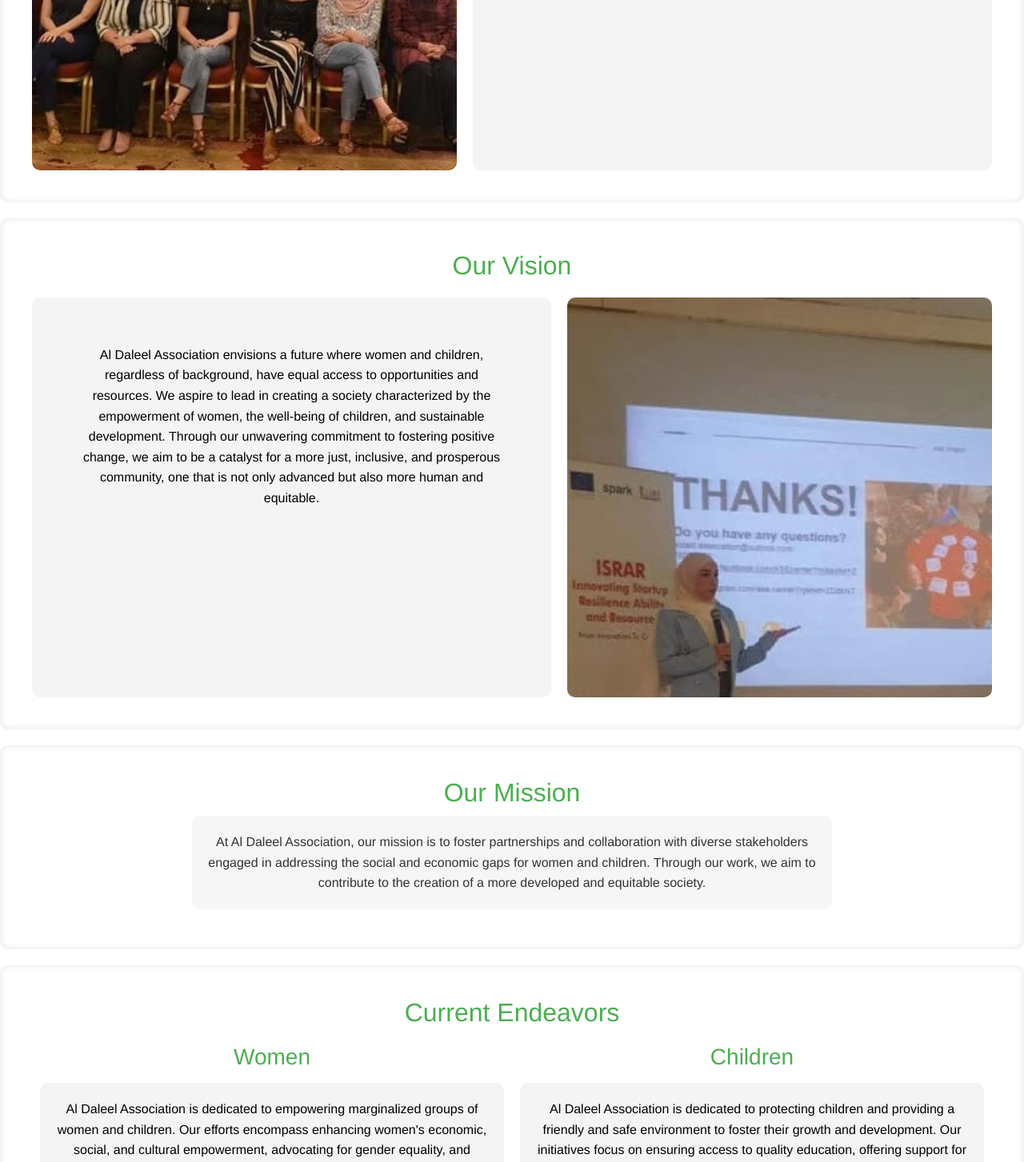
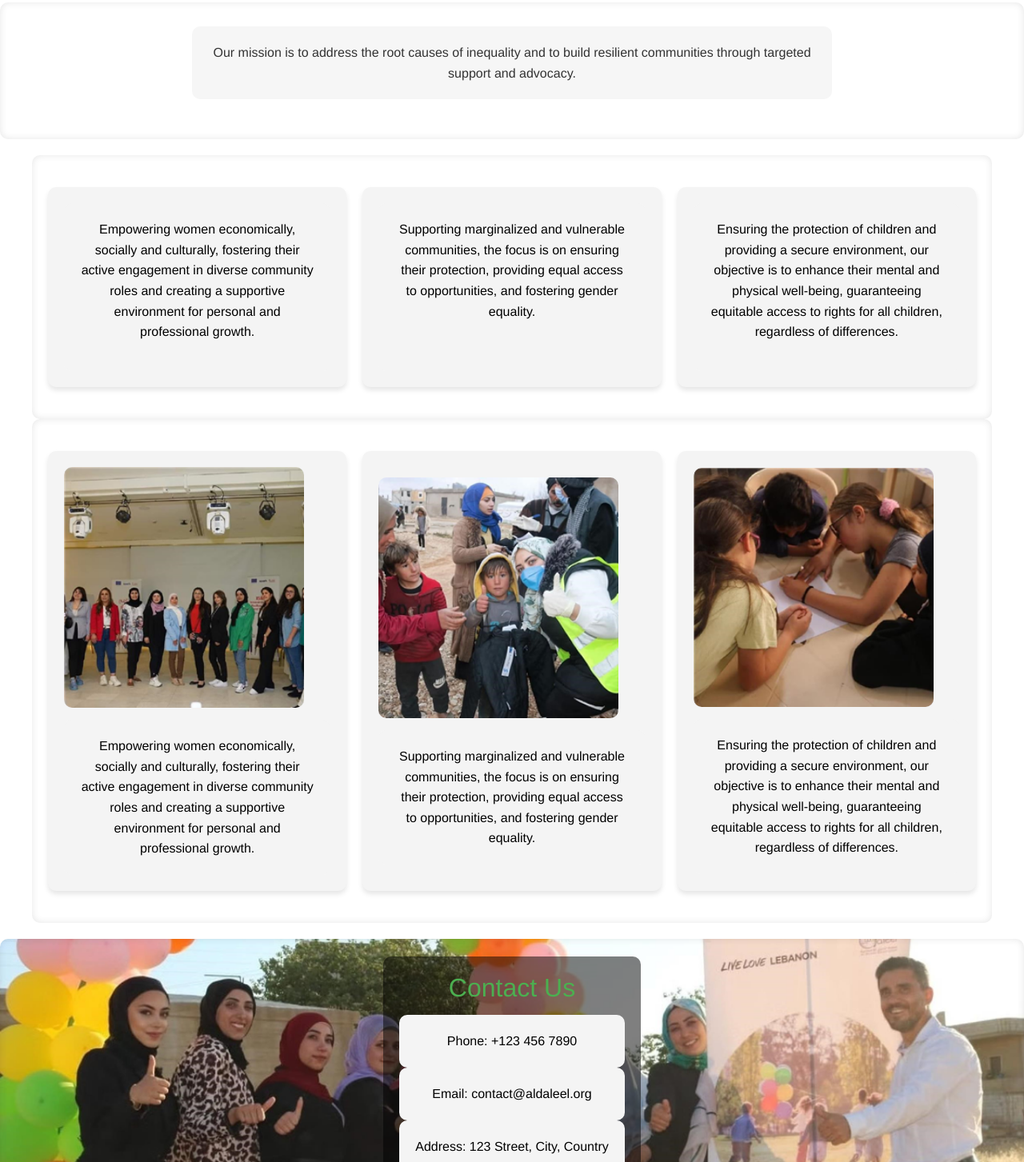
Before and after one commit to al-daleel-association/portfolio, a plain HTML site: page index.html in a window 1280 px wide. Shown: the part 1347-2800 px from the top of the page at 80% size. Drawn offline with nearby package versions, Linux system fonts and the light colour scheme.

Commit message:
Update index.html

```diff
--- a/index.html
+++ b/index.html
@@ -4,7 +4,6 @@
     <meta charset="UTF-8">
     <meta name="viewport" content="width=device-width, initial-scale=1.0">
     <title>Al Daleel Association</title>
-    <!-- Bootstrap CSS -->
     <link rel="stylesheet" href="https://stackpath.bootstrapcdn.com/bootstrap/4.5.2/css/bootstrap.min.css">
     <style>
         body {
@@ -102,6 +101,7 @@
             text-align: center;
             padding: 10px 0;
         }
+
         /* Styles specific to About Us and Our Vision sections */
         .about-content, .vision-content {
             display: flex;
@@ -121,7 +121,7 @@
             flex: 1;
             margin: 0;
             background: rgb(244, 244, 244); /* Background color matching the section */
-            padding: 59px;
+            padding: 20px;
             border-radius: 10px;
             transition: transform 0.3s ease-in-out;
         }
@@ -146,6 +146,7 @@
 
         /* Animation for Current Endeavors section */
         .endeavors-content p {
+            color: black; /* Text color */
             animation: fadeZoom 2s ease-in-out;
         }
 
@@ -159,16 +160,29 @@
         .endeavors-content {
             display: flex;
             justify-content: space-between;
+            flex-wrap: wrap; /* Allow wrapping if necessary */
             max-width: 1200px;
             margin: 0 auto;
+            gap: 20px; /* Add spacing between columns */
         }
         .endeavors-content .column {
             flex: 1;
-            margin: 0 10px;
+            margin: 0;
+            padding: 20px; /* Add padding to columns */
+            background: rgb(244, 244, 244); /* Match section background */
+            border-radius: 10px;
+            box-shadow: 0 4px 6px rgba(0, 0, 0, 0.1); /* Optional: Add subtle shadow */
+            display: flex;
+            flex-direction: column;
+            justify-content: center; /* Center content vertically */
+            min-height: 250px; /* Ensure equal height for all columns */
         }
-        .endeavors-content h3 {
-            color: #4CAF50;
-            margin-bottom: 15px;
+        .endeavors-content p {
+            margin: 0;
+            flex: 1; /* Ensure paragraphs grow to fill column */
+            text-align: center; /* Center text inside paragraph */
+            line-height: 1.6;
+            font-size: 16px; /* Ensure consistent font size */
         }
 
         /* Layout for Objectifs section */
@@ -178,17 +192,31 @@
             flex-wrap: wrap; /* Allow wrapping if necessary */
             max-width: 1200px;
             margin: 0 auto;
+            gap: 20px; /* Add spacing between columns */
         }
         .objectifs-content .column {
             flex: 1;
-            margin: 0 10px;
-            text-align: center;
+            margin: 0;
+            padding: 20px; /* Add padding to columns */
+            background: rgb(244, 244, 244); /* Match section background */
+            border-radius: 10px;
+            box-shadow: 0 4px 6px rgba(0, 0, 0, 0.1); /* Optional: Add subtle shadow */
+            display: flex;
+            flex-direction: column;
+            justify-content: center; /* Center content vertically */
+            min-height: 250px; /* Ensure equal height for all columns */
         }
         .objectifs-content img {
             width: 100%;
             max-width: 300px;
             border-radius: 10px;
             margin-bottom: 15px;
+        }
+        .objectifs-content p {
+            margin: 0;
+            text-align: center; /* Center text inside paragraph */
+            line-height: 1.6;
+            font-size: 16px; /* Ensure consistent font size */
         }
 
         /* Layout for Contact Us section */
@@ -212,16 +240,6 @@
         #contact h2 {
             margin-bottom: 15px;
         }
-
-        /* Bootstrap Specific Adjustments */
-        @media (max-width: 767.98px) {
-            .about-content, .vision-content {
-                flex-direction: column;
-            }
-            .vision-content {
-                flex-direction: column-reverse;
-            }
-        }
     </style>
 </head>
 <body>
@@ -239,60 +257,40 @@
     </header>
     <main>
         <section id="home">
-            <img src="image1.png" alt="Background Image">
+            <img src="home.jpg" alt="Home Image">
             <div class="intro-content">
-                <h2>Introduction</h2>
-                <p>
-                    Founded in 2018, Al Daleel Association has become a trusted name in community empowerment and sustainable development in Baalback Hermel. We are dedicated to promoting social justice, gender equality, and human rights. Our work is focused on providing resources, support, and education to marginalized communities across the region.
-                </p>
+                <h1>Welcome to Al Daleel Association</h1>
+                <p>Our mission is to empower and uplift marginalized communities through various initiatives.</p>
             </div>
         </section>
-        <section id="about">
-            <h2>About Us</h2>
-            <div class="about-content">
-                <img src="images.png" alt="About Us">
-                <p>
-                    Founded in 2018 in Lebanon and registered as a non-profit with the Ministry of Interior (Number 1959), Al Daleel is a local civil organization. Our commitment lies in serving the community, with a particular focus on empowering marginalized groups. We are dedicated to economically and socially empowering women, encouraging their active participation in society. Moreover, our efforts extend to supporting children in their education, fostering their skills, and ensuring their protection and well-being. Al Daleel Association aspires to create a brighter future for the local community through these initiatives.
-                </p>
+
+        <section id="about" class="about-content">
+            <img src="about.jpg" alt="About Us Image">
+            <p>Al Daleel Association is dedicated to supporting women and children in need through various programs and initiatives.</p>
+        </section>
+
+        <section id="our-vision" class="vision-content">
+            <p>Our vision is to create a world where everyone has equal access to opportunities and resources, with a focus on sustainable development and community empowerment.</p>
+            <img src="vision.jpg" alt="Our Vision Image">
+        </section>
+
+        <section id="our-mission" class="mission-content">
+            <p>Our mission is to address the root causes of inequality and to build resilient communities through targeted support and advocacy.</p>
+        </section>
+
+        <section id="current-endeavors" class="endeavors-content">
+            <div class="column">
+                <p>Empowering women economically, socially and culturally, fostering their active engagement in diverse community roles and creating a supportive environment for personal and professional growth.</p>
+            </div>
+            <div class="column">
+                <p>Supporting marginalized and vulnerable communities, the focus is on ensuring their protection, providing equal access to opportunities, and fostering gender equality.</p>
+            </div>
+            <div class="column">
+                <p>Ensuring the protection of children and providing a secure environment, our objective is to enhance their mental and physical well-being, guaranteeing equitable access to rights for all children, regardless of differences.</p>
             </div>
         </section>
-        <section id="our-vision">
-            <h2>Our Vision</h2>
-            <div class="vision-content">
-                <img src="ourvision.png" alt="Our Vision">
-                <p>
-                    Al Daleel Association envisions a future where women and children, regardless of background, have equal access to opportunities and resources. We aspire to lead in creating a society characterized by the empowerment of women, the well-being of children, and sustainable development. Through our unwavering commitment to fostering positive change, we aim to be a catalyst for a more just, inclusive, and prosperous community, one that is not only advanced but also more human and equitable.
-                </p>
-            </div>
-        </section>
-        <section id="our-mission">
-            <h2>Our Mission</h2>
-            <div class="mission-content">
-                <p>
-                    At Al Daleel Association, our mission is to foster partnerships and collaboration with diverse stakeholders engaged in addressing the social and economic gaps for women and children. Through our work, we aim to contribute to the creation of a more developed and equitable society.
-                </p>
-            </div>
-        </section>
-        <section id="current-endeavors">
-            <h2>Current Endeavors</h2>
-            <div class="endeavors-content">
-                <div class="column">
-                    <h3>Women</h3>
-                    <p>
-                        Al Daleel Association is dedicated to empowering marginalized groups of women and children. Our efforts encompass enhancing women's economic, social, and cultural empowerment, advocating for gender equality, and defending women's rights. We aim to support women in both personal and professional growth, urging their active participation in the community's decision-making processes. Our initiatives include comprehensive programs for the overall development of women, fostering solidarity, and improving communication within the community.
-                    </p>
-                </div>
-                <div class="column">
-                    <h3>Children</h3>
-                    <p>
-                        Al Daleel Association is dedicated to protecting children and providing a friendly and safe environment to foster their growth and development. Our initiatives focus on ensuring access to quality education, offering support for their emotional and psychological well-being, and creating programs that stimulate their talents and interests. We are committed to safeguarding children's rights and ensuring they have the resources and opportunities needed to thrive and reach their full potential.
-                    </p>
-                </div>
-            </div>
-        </section>
-        <section id="objectifs">
-            <h2>Objectifs</h2>
-            <div class="objectifs-content">
+
+        <section id="objectifs" class="objectifs-content">
             <div class="column">
                 <img src="obj1.png" alt="Objectif 1">
                 <p>Empowering women economically, socially and culturally, fostering their active engagement in diverse community roles and creating a supportive environment for personal and professional growth.</p>
@@ -305,24 +303,23 @@
                 <img src="obj3.png" alt="Objectif 3">
                 <p>Ensuring the protection of children and providing a secure environment, our objective is to enhance their mental and physical well-being, guaranteeing equitable access to rights for all children, regardless of differences.</p>
             </div>
-            </div>
         </section>
+
         <section id="contact">
             <div class="contact-info">
                 <h2>Contact Us</h2>
-                <p style="color: white; background: none;">Phone: 76 844 409 / 71 942 894</p>
-                <p style="color: white; background: none;">Email: <a href="mailto:aldalilassociation@outlook.com" style="color: white;">aldalilassociation@outlook.com</a></p>
-                <p style="color: white; background: none;">Address: Younine-Al Fayda</p>
-                <p style="color: white; background: none;"><a href="https://www.facebook.com/photo/?fbid=575308201405465&set=a.5753081880721" style="color: white;" target="_blank">Facebook</a></p>
+                <p>Phone: +123 456 7890</p>
+                <p>Email: contact@aldaleel.org</p>
+                <p>Address: 123 Street, City, Country</p>
+                <p><a href="https://facebook.com/aldaleel" target="_blank" style="color: white;">Facebook</a></p>
             </div>
         </section>
     </main>
     <footer>
         <p>&copy; 2024 Al Daleel Association. All rights reserved.</p>
     </footer>
-    <!-- Bootstrap JS and dependencies -->
     <script src="https://code.jquery.com/jquery-3.5.1.slim.min.js"></script>
-    <script src="https://cdn.jsdelivr.net/npm/@popperjs/core@2.9.3/dist/umd/popper.min.js"></script>
+    <script src="https://cdn.jsdelivr.net/npm/@popperjs/core@2.5.4/dist/umd/popper.min.js"></script>
     <script src="https://stackpath.bootstrapcdn.com/bootstrap/4.5.2/js/bootstrap.min.js"></script>
 </body>
 </html>
```
Lines whose indentation alone changed are shown as unchanged.
